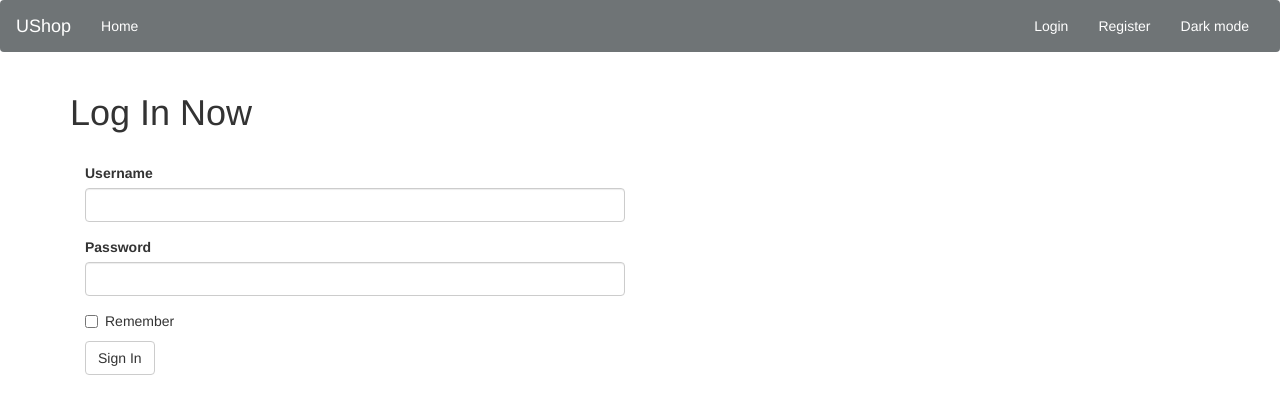
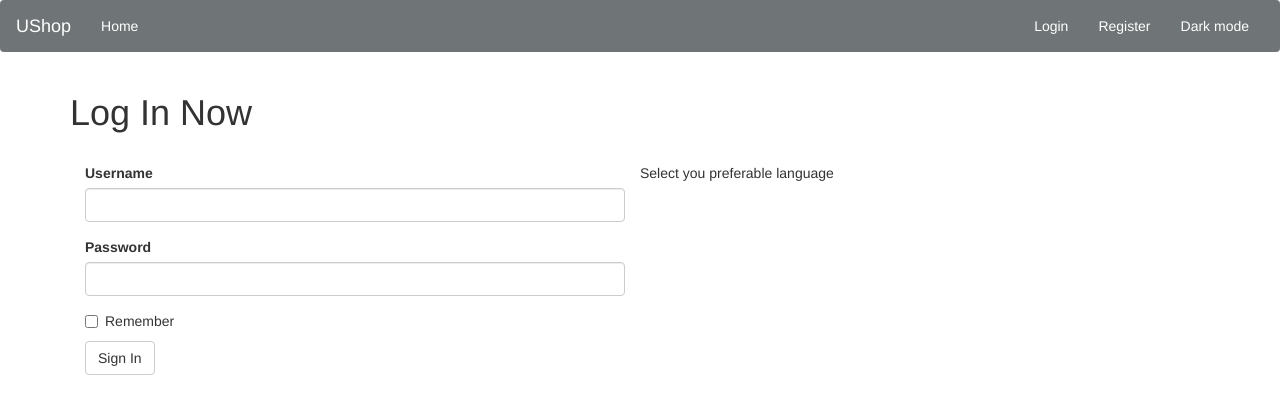
Before and after one commit to seafu47/CMPE131_final-project, a Flask app: page /login in a window 1280 px wide. Shown: the top 414 px of the page. Run offline with Flask 2, Linux system fonts and the light colour scheme; some libraries are stand-ins or nearby versions.

Commit message:
Login page have google translate API now (#93)
* added google translate api to the webpage

* added google translate api to the the login page

* added google translate api to the the login
page

```diff
--- a/teamproject/app/templates/login.html
+++ b/teamproject/app/templates/login.html
@@ -7,4 +7,24 @@
         {% import 'bootstrap/wtf.html' as wtf %}
         {{ wtf.quick_form(form) }}
     </div>
+
+
+<html lang="en-US">
+<body>
+
+<div id="google_translate_element"></div>
+
+<script type="text/javascript">
+function googleTranslateElementInit() {
+  new google.translate.TranslateElement({pageLanguage: 'en', layout: google.translate.TranslateElement.InlineLayout.SIMPLE}, 'google_translate_element');
+}
+</script>
+
+<script type="text/javascript" src="//translate.google.com/translate_a/element.js?cb=googleTranslateElementInit"></script>
+
+<p>Select you preferable language</p>
+
+</body>
+</html>
+
 {% endblock %}
```
Also changed, not shown: teamproject/app/templates/index.html (+4 -6 lines).
